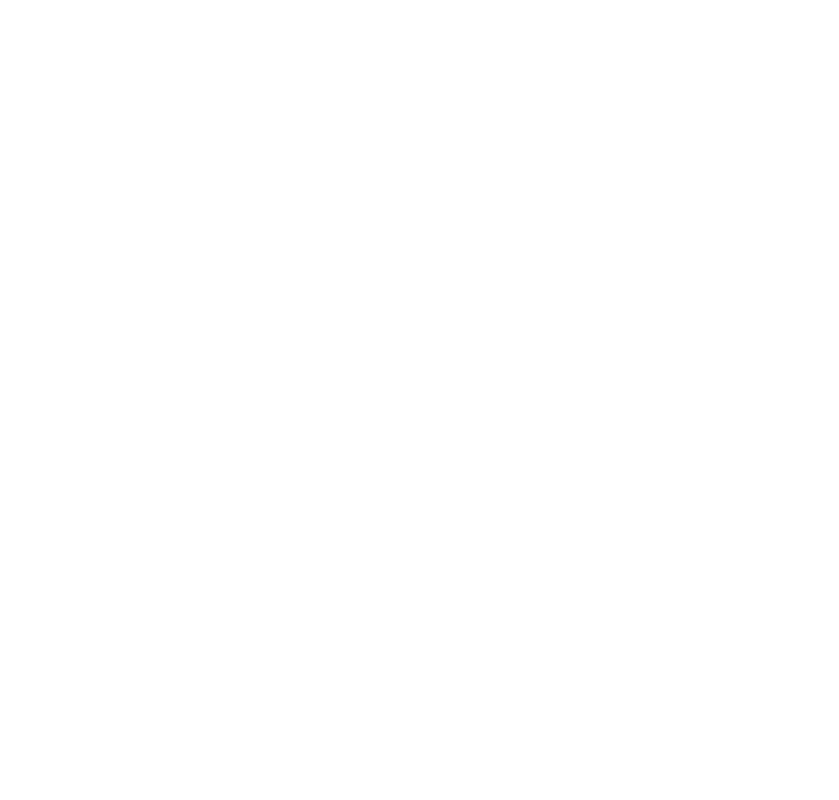
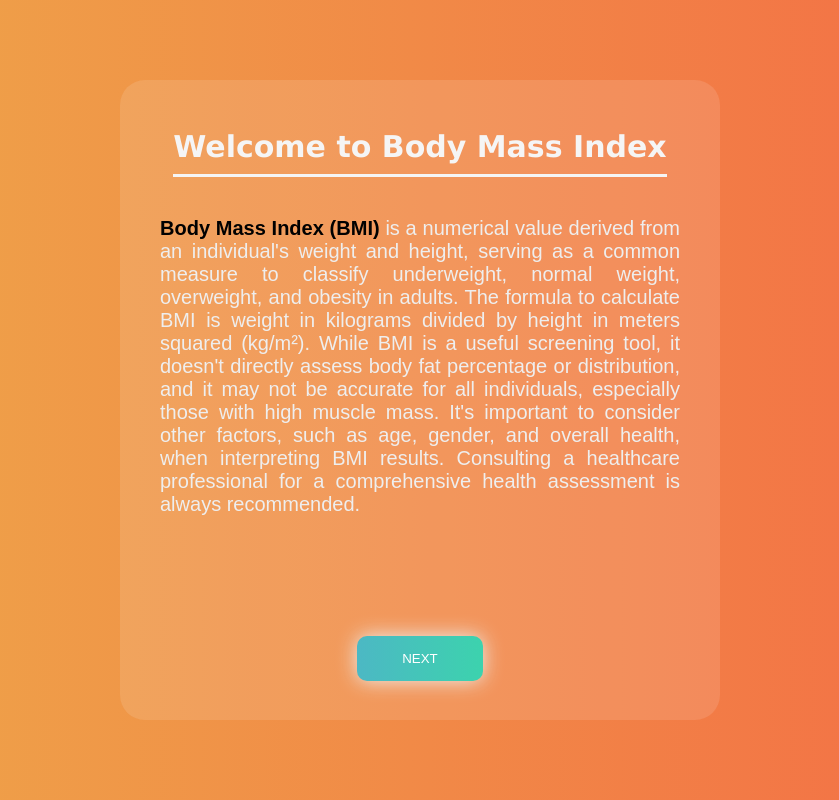
Before and after one commit to revou-fundamental-course/20-jan-25-yosuarch, a plain HTML site: page index.html in a window 1280 px wide. Shown: the whole page, without its empty margins (220-1059 px from the left). Drawn offline with Linux system fonts and the light colour scheme.

Commit message:
Front Initiate

```diff
--- a/css/index-style.css
+++ b/css/index-style.css
@@ -0,0 +1,73 @@
+body {
+    margin: 0;
+    padding: 0;
+    background: #f46b45;  /* fallback for old browsers */
+    background: -webkit-linear-gradient(to right, #eea849, #f46b45);  /* Chrome 10-25, Safari 5.1-6 */
+    background: linear-gradient(to right, #eea849, #f46b45); /* W3C, IE 10+/ Edge, Firefox 16+, Chrome 26+, Opera 12+, Safari 7+ */
+    user-select: none;
+    font-family: Verdana, Geneva, Tahoma, sans-serif;
+    display: flex;
+    justify-content: center;
+    align-items: center;
+    height: 100vh;
+    overflow: hidden;
+}
+
+.scroll-container {
+    height: 100%;
+    width: 100%;
+    overflow-y: scroll;
+}
+
+.container-1 {
+    display: flex;
+    width: 600px;
+    height: 80vh;
+    flex-direction: column;
+    justify-content: center;
+    align-items: center;
+    box-sizing: border-box;
+    padding: 20px;
+    background-color: rgba(245, 245, 245, 0.123);
+    border-radius: 25px;
+    transition: ease-in-out 0.5s;
+}
+
+.container-1 h1 {
+    border-bottom: 3px solid whitesmoke;
+    margin: 20px;
+    text-align: start;
+    font-size: 30px;
+    color: whitesmoke;
+    padding-bottom: 10px;
+}
+
+p {
+    font-family: Arial, Helvetica, sans-serif;
+    font-size: 20px;
+    color: #eee;
+    margin: 20px;
+    text-align: justify;
+}
+
+.cont-next {background-image: linear-gradient(to right, #4CB8C4 0%, #3CD3AD  51%, #4CB8C4  100%)}
+.cont-next {
+   margin: 10px;
+   margin-top: 100px;
+   padding: 15px 45px;
+   text-align: center;
+   text-transform: uppercase;
+   transition: 0.5s;
+   background-size: 200% auto;
+   color: white;
+   box-shadow: 0 0 20px #eee;
+   border-radius: 10px;
+   border: none;
+   display: block;
+ }
+
+ .cont-next:hover {
+   background-position: right center; /* change the direction of the change here */
+   color: #fff;
+   text-decoration: none;
+ }
--- a/index.html
+++ b/index.html
@@ -1,2 +1,26 @@
 <!DOCTYPE html>
 <html lang="en">
+    <head>
+        <meta charset="utf-8">
+        <meta name="viewport" content="width=device-width, initial-scale=1">
+        <link rel="stylesheet" href="css\index-style.css">
+        <title>BMI Calculator</title>
+    </head>
+    <body>
+                <div class="scoll-container">
+                    <div class="container-1">
+                        <h1>Welcome to Body Mass Index</h1>
+                        <p>
+                            <strong style="color: black;">Body Mass Index (BMI)</strong> is a numerical value derived from an individual's
+                            weight and height, serving as a common measure to classify underweight, normal weight, overweight,
+                            and obesity in adults. The formula to calculate BMI is weight in kilograms divided by height in meters squared (kg/m²).
+                            While BMI is a useful screening tool, it doesn't directly assess body fat percentage or distribution, and it may not be accurate for all individuals, especially
+                            those with high muscle mass. It's important to consider other factors, such as age, gender, and overall health, when interpreting BMI results.
+                            Consulting a healthcare professional for a comprehensive health assessment is always recommended.
+                        </p>
+                        <button class="cont-next">Next</button>
+                    </div>
+
+
+                </div>
+    </body>
```
